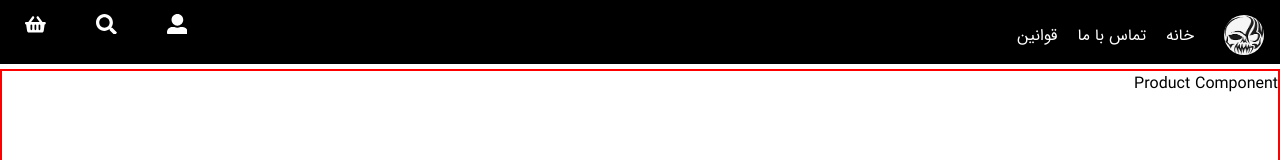
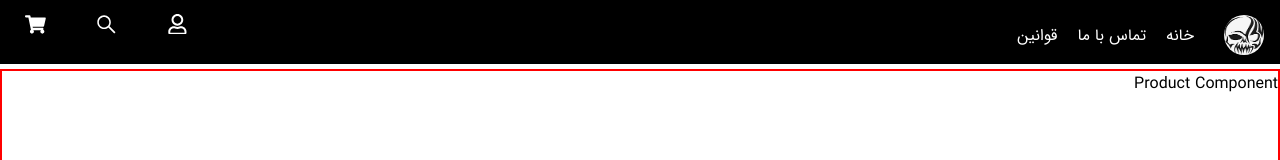
Before and after one commit to hamed-zeidabadi/skullcandy, a React (Create React App) app: page / in a window 1280 px wide. Shown: the top 160 px of the page. Built offline with nearby package versions, Linux system fonts and the light colour scheme.

Commit message:
changing Header icons...

```diff
--- a/src/Components/Header.jsx
+++ b/src/Components/Header.jsx
@@ -1,6 +1,6 @@
 import React from "react";
 import logo from "../Images/skull.png";
-import { FaUserAlt, FaSearch, FaShoppingBasket } from "react-icons/fa";
+import { FaRegUser, FaSistrix, FaShoppingCart } from "react-icons/fa";
 
 const Header = () => {
   return (
@@ -32,13 +32,13 @@ const Header = () => {
             <nav className="header_container_left_nav">
               <ul>
                 <li>
-                  <FaUserAlt />
+                  <FaRegUser />
                 </li>
                 <li>
-                  <FaSearch />
+                  <FaSistrix />
                 </li>
                 <li>
-                  <FaShoppingBasket />
+                  <FaShoppingCart />
                 </li>
               </ul>
             </nav>
```
